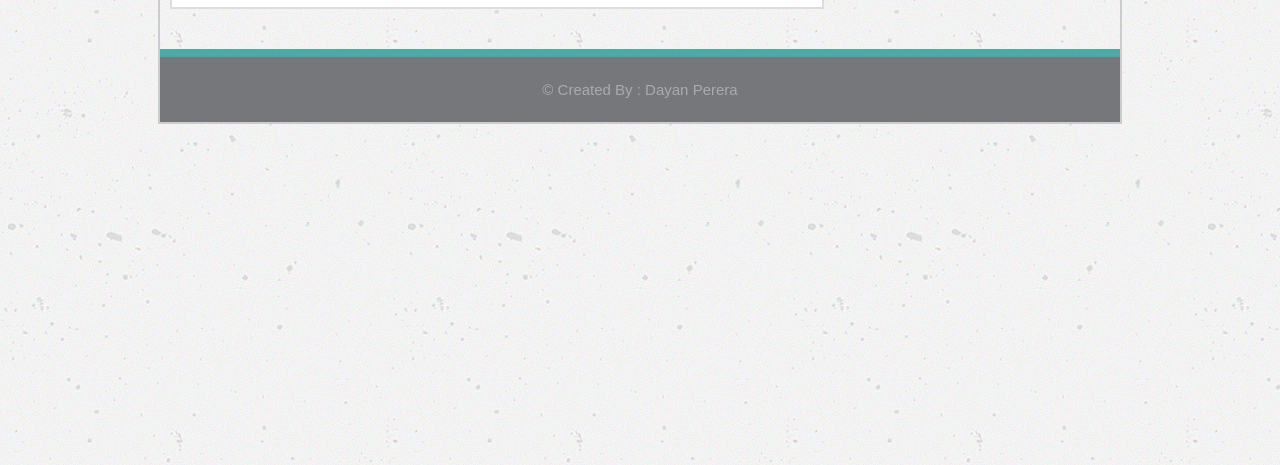
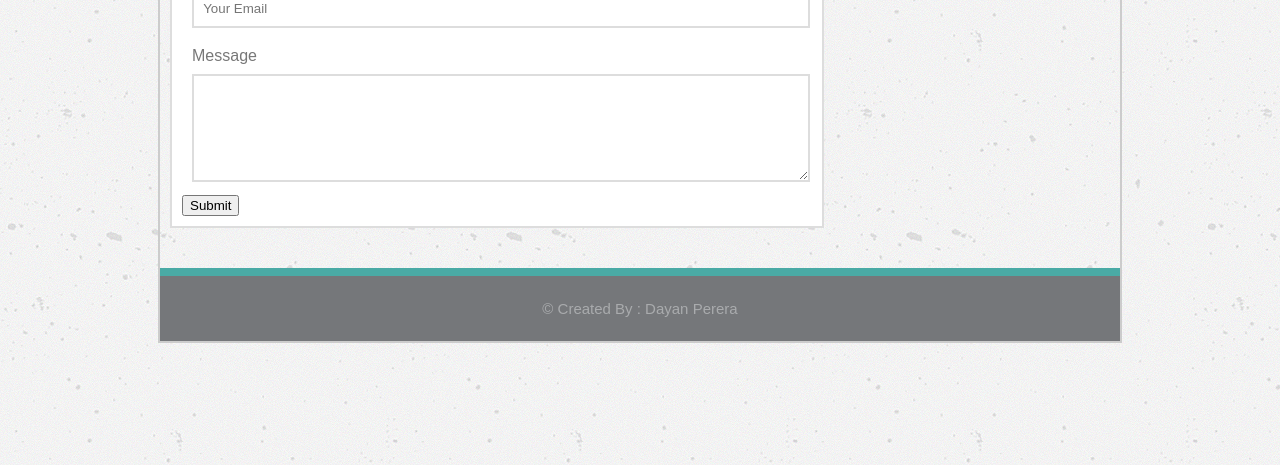
Before and after one commit to dnperera/Basic-Portfolio, a plain HTML site: page contact.html in a window 1280 px wide. Shown: the part 335-800 px from the top of the page. Drawn offline with Linux system fonts and the light colour scheme.

Commit message:
Updated Version

```diff
--- a/assets/css/style.css
+++ b/assets/css/style.css
@@ -56,6 +56,7 @@ hr {
  	margin-right: 50px;
 
  }
+
 
 
 a {
@@ -169,7 +170,25 @@ section {
 	position: relative;
 }
 
+.row input {
+	padding-top:10px;
+	padding-bottom: 10px;
+	width: 100%;
+	margin-top: 10px;
+	border: 2px solid #dddddd;
+}
 
+.row {
+	padding: 10px;
+}
+
+.row textarea {
+	width: 100%;
+	height:100px;
+	margin-top: 10px;
+	border: 2px solid #dddddd;
+
+}
 
 footer {
 
--- a/contact.html
+++ b/contact.html
@@ -25,14 +25,14 @@
 				<hr>
 
 
-				<div id="form">
+				<!-- <div id="form"> -->
 					<div class="row">
 						<label for="name"> Name</label><br>
-						<input type="text" id="name" name="firstname" placeholder="Dayan Perera">
+						<input type="text" id="name" name="firstname" placeholder="  Dayan Perera">
 					</div>
 					<div class="row">
 						<label for="email"> Email</label><br>
-						<input type="text" id="email" name="email" placeholder=" Your Email">
+						<input type="text" id="email" name="email" placeholder="  Your Email">
 
 					</div>
 
@@ -44,7 +44,11 @@
 
 					</div>
 
-				</div>
+					<div id="submit">
+						<input type="submit" name="button" value="Submit">
+					</div>
+
+				<!-- </div> -->
 
 
 			</div>
```
